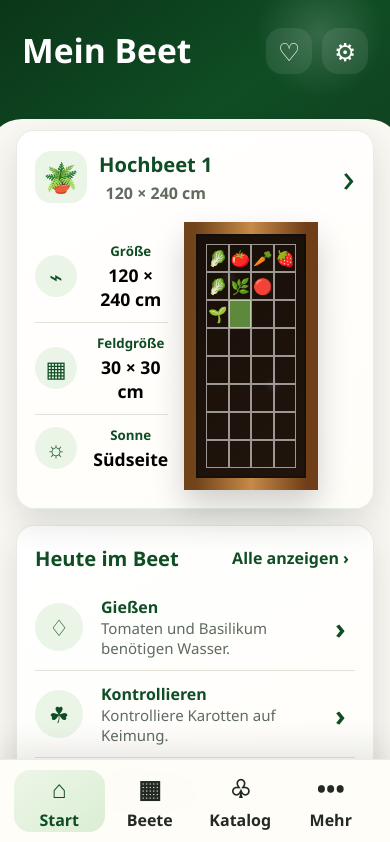
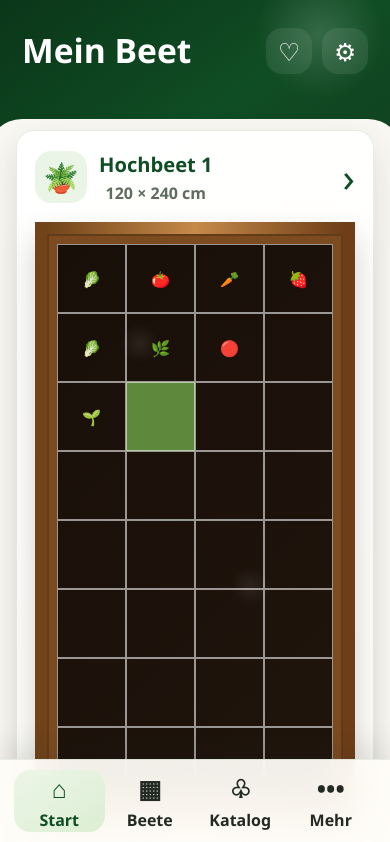
Before and after one commit to 70m73n/BeetPlaner, a SvelteKit app: page / in a window 390 px wide. Shown: the top 842 px of the page. Built offline with nearby package versions, Linux system fonts and the light colour scheme.

Commit message:
responsives Beet

```diff
--- a/src/lib/components/BedPreview.svelte
+++ b/src/lib/components/BedPreview.svelte
@@ -6,8 +6,10 @@
 </script>
 
 <div class={`bed-preview ${size}`} style={`--rows:${bed.rows};--cols:${bed.columns}`}>
-  {#each planner.parcelLabels(bed) as label}
-    {@const plant = bed.plantings[label] ? planner.findPlant(bed.plantings[label].plantId) : null}
-    <span class:selected={selectedParcel === label}>{plant?.icon || ""}</span>
-  {/each}
+  <div class="bed-preview-grid">
+    {#each planner.parcelLabels(bed) as label}
+      {@const plant = bed.plantings[label] ? planner.findPlant(bed.plantings[label].plantId) : null}
+      <span class:selected={selectedParcel === label}>{plant?.icon || ""}</span>
+    {/each}
+  </div>
 </div>
--- a/src/styles.css
+++ b/src/styles.css
@@ -233,23 +233,31 @@ button {
 
 .hero-grid {
   display: grid;
-  grid-template-columns: 0.9fr 1.15fr;
   gap: 16px;
-  align-items: center;
+  align-items: stretch;
   margin-top: 18px;
+}
+
+.hero-grid .bed-preview {
+  order: -1;
+}
+
+.metric-list {
+  display: grid;
+  grid-template-columns: repeat(3, minmax(0, 1fr));
+  gap: 8px;
 }
 
 .metric {
   display: grid;
-  grid-template-columns: 46px 1fr;
-  gap: 12px;
-  align-items: center;
-  padding: 11px 0;
-  border-bottom: 1px solid var(--line);
-}
-
-.metric:last-child {
-  border-bottom: 0;
+  gap: 8px;
+  justify-items: center;
+  min-width: 0;
+  padding: 10px 8px;
+  border: 1px solid var(--line);
+  border-radius: 14px;
+  background: rgba(255, 255, 255, 0.72);
+  text-align: center;
 }
 
 .metric > span,
@@ -276,10 +284,10 @@ button {
 
 .metric strong {
   margin-top: 3px;
-  font-size: 1.1rem;
+  font-size: 1rem;
 }
 
-.bed-preview,
+.bed-preview-grid,
 .soil-grid {
   display: grid;
   grid-template-columns: repeat(var(--cols), 1fr);
@@ -291,20 +299,21 @@ button {
 }
 
 .bed-preview {
-  min-height: 156px;
-  aspect-ratio: var(--cols) / var(--rows);
+  display: grid;
+  width: 100%;
   padding: 10px;
   border: 12px solid var(--wood);
   border-image: linear-gradient(90deg, #704319, #c68a49, #6f3e18) 1;
+  background: #7d4b20;
   box-shadow: inset 0 0 0 2px rgba(0, 0, 0, 0.22), 0 16px 30px rgba(0, 0, 0, 0.18);
 }
 
-.bed-preview.preview {
-  min-height: 0;
-  height: 268px;
+.bed-preview-grid {
+  width: 100%;
+  aspect-ratio: var(--cols) / var(--rows);
 }
 
-.bed-preview span {
+.bed-preview-grid span {
   display: grid;
   place-items: center;
   min-width: 0;
@@ -313,20 +322,26 @@ button {
 }
 
 .bed-preview.mini {
-  width: 78px;
-  min-height: 86px;
+  width: max-content;
   padding: 4px;
   border-width: 7px;
 }
 
+.bed-preview.mini .bed-preview-grid {
+  width: calc(var(--cols) * 12px);
+}
+
 .bed-preview.micro {
-  width: 108px;
-  min-height: 62px;
+  width: max-content;
   padding: 4px;
   border-width: 7px;
 }
 
-.bed-preview .selected {
+.bed-preview.micro .bed-preview-grid {
+  width: calc(var(--cols) * 10px);
+}
+
+.bed-preview-grid .selected {
   background: rgba(117, 176, 78, 0.75);
 }
 
@@ -595,7 +610,8 @@ button {
 }
 
 .bed-frame {
-  height: min(50svh, 500px);
+  display: grid;
+  width: 100%;
   padding: 14px;
   border-radius: 8px;
   background:
@@ -606,7 +622,7 @@ button {
 
 .soil-grid {
   width: 100%;
-  height: 100%;
+  aspect-ratio: var(--cols) / var(--rows);
   border: 1px solid rgba(255, 255, 255, 0.58);
 }
 
```
Also changed, not shown: 16 other files (tests, documents, lock files or other folders).
